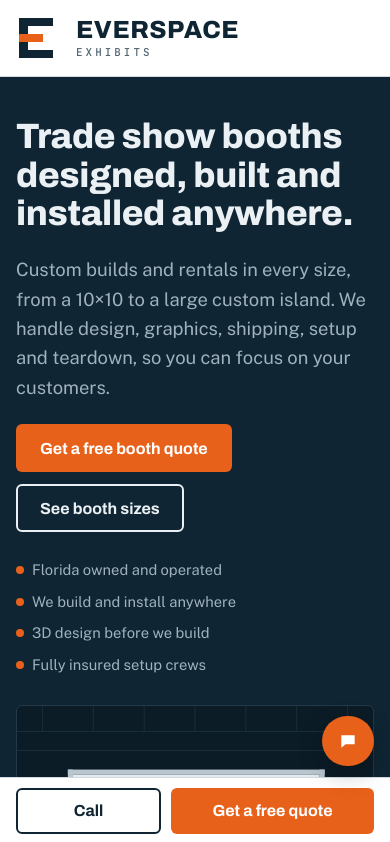
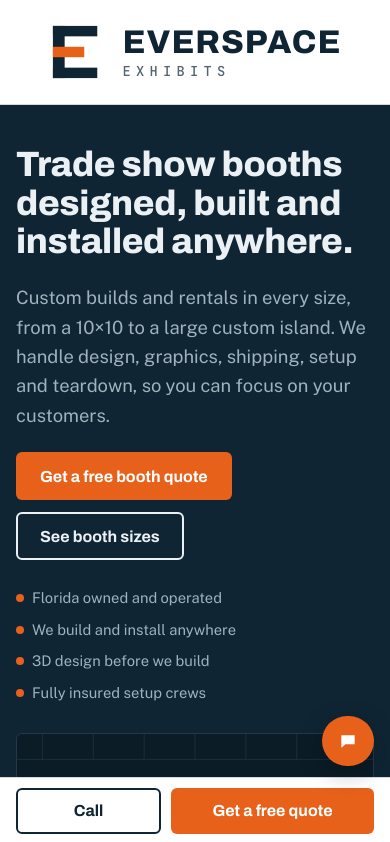
Before and after one commit to codyestes92-spec/everspace-site, a website: page index.html in a window 390 px wide. Shown: the top 842 px of the page. Drawn offline with nearby package versions, Linux system fonts and the light colour scheme.

Commit message:
Make the logo the first thing visitors see; header tightens on scroll
Co-Authored-By: Claude Opus 5.5 <noreply@anthropic.com>
Claude-Session: https://claude.ai/code/session_01KdsAJVmSGNmpDV9NsyQG28

```diff
--- a/script.js
+++ b/script.js
@@ -155,3 +155,12 @@
       .catch(fallbackToForm);
   });
 })();
+
+// Header tightens once the visitor scrolls
+(function () {
+  var h = document.querySelector('.site-header');
+  if (!h) return;
+  var on = false;
+  function check() { var s = window.scrollY > 40; if (s !== on) { on = s; h.classList.toggle('is-scrolled', s); } }
+  window.addEventListener('scroll', check, { passive: true }); check();
+})();
--- a/styles.css
+++ b/styles.css
@@ -475,3 +475,40 @@ html { scroll-padding-top: 112px; }
 @media (max-width: 560px) { .site-header .header-cta { display: none; } }
 @media (max-width: 560px) { .site-header .wordmark { font-size: 1.55rem; } .site-header .logo-mark { width: 46px; height: 46px; } }
 @media (max-width: 360px) { .site-header .wordmark { font-size: 1.3rem; } .site-header .logo-mark { width: 38px; height: 38px; } }
+
+/* Logo front and center: tall header that tightens on scroll */
+.site-header .header-row { min-height: 128px; transition: min-height .25s ease; }
+.site-header .logo-mark { width: 76px; height: 76px; transition: width .25s ease, height .25s ease; }
+.site-header .wordmark { font-size: 2.7rem; letter-spacing: 0.03em; transition: font-size .25s ease; }
+.site-header .wordmark small { font-size: 1.05rem; letter-spacing: 0.42em; margin-top: 8px; }
+.site-header .brand { gap: 18px; }
+html { scroll-padding-top: 100px; }
+.site-header.is-scrolled .header-row { min-height: 84px; }
+.site-header.is-scrolled .logo-mark { width: 50px; height: 50px; }
+.site-header.is-scrolled .wordmark { font-size: 1.8rem; }
+.site-header.is-scrolled .wordmark small { font-size: .78rem; margin-top: 5px; }
+@media (max-width: 1180px) {
+  .site-header .logo-mark { width: 62px; height: 62px; }
+  .site-header .wordmark { font-size: 2.2rem; }
+  .site-header .wordmark small { font-size: .9rem; }
+}
+@media (max-width: 980px) {
+  .site-header .header-row { min-height: 112px; }
+}
+@media (max-width: 560px) {
+  .site-header .header-row { min-height: 104px; justify-content: center; }
+  .site-header .brand { margin: 0 auto; gap: 14px; }
+  .site-header .logo-mark { width: 60px; height: 60px; }
+  .site-header .wordmark { font-size: 2.05rem; }
+  .site-header .wordmark small { font-size: .86rem; letter-spacing: .38em; margin-top: 6px; }
+  .site-header.is-scrolled .header-row { min-height: 70px; }
+  .site-header.is-scrolled .logo-mark { width: 40px; height: 40px; }
+  .site-header.is-scrolled .wordmark { font-size: 1.4rem; }
+  .site-header.is-scrolled .wordmark small { font-size: .66rem; }
+}
+@media (max-width: 370px) {
+  .site-header .logo-mark { width: 50px; height: 50px; }
+  .site-header .wordmark { font-size: 1.7rem; }
+  .site-header .wordmark small { font-size: .74rem; }
+}
+@media (prefers-reduced-motion: reduce) { .site-header * { transition: none !important; } }
```
